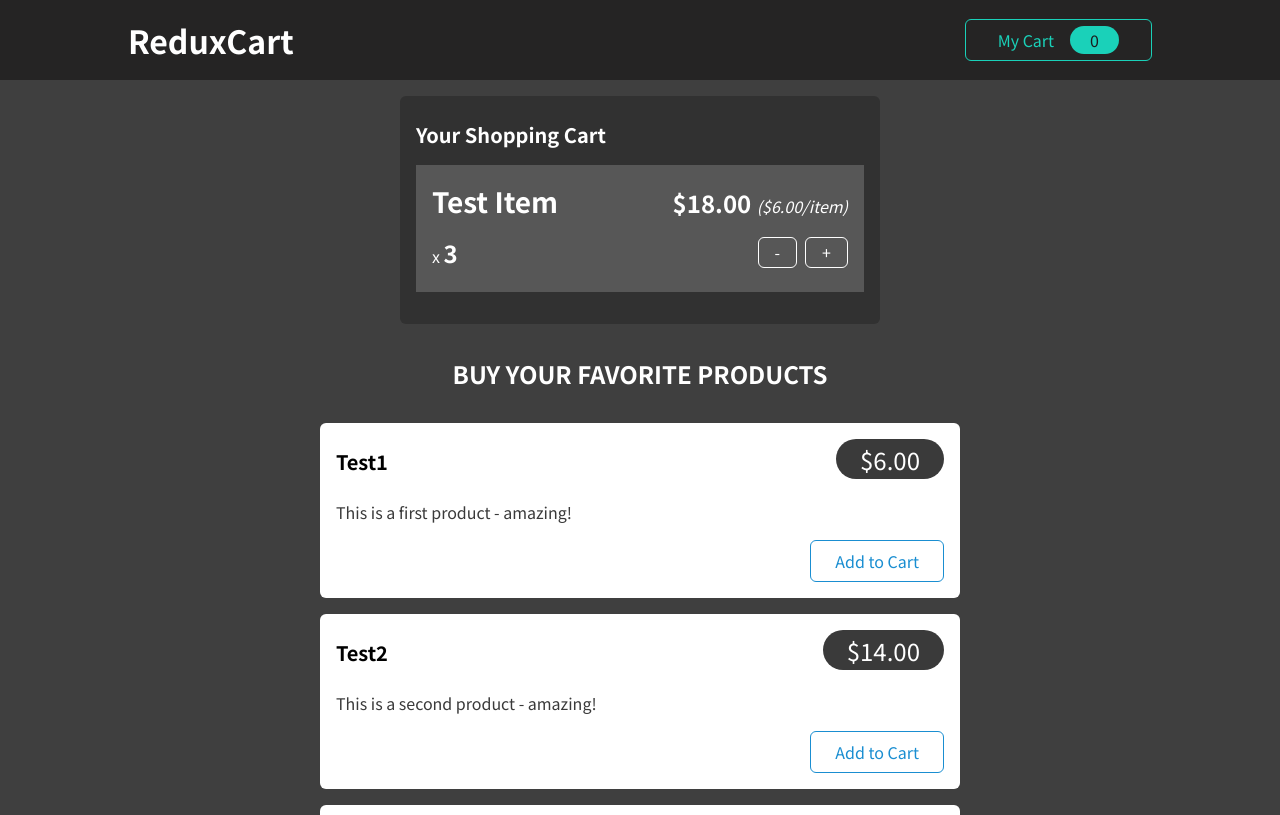
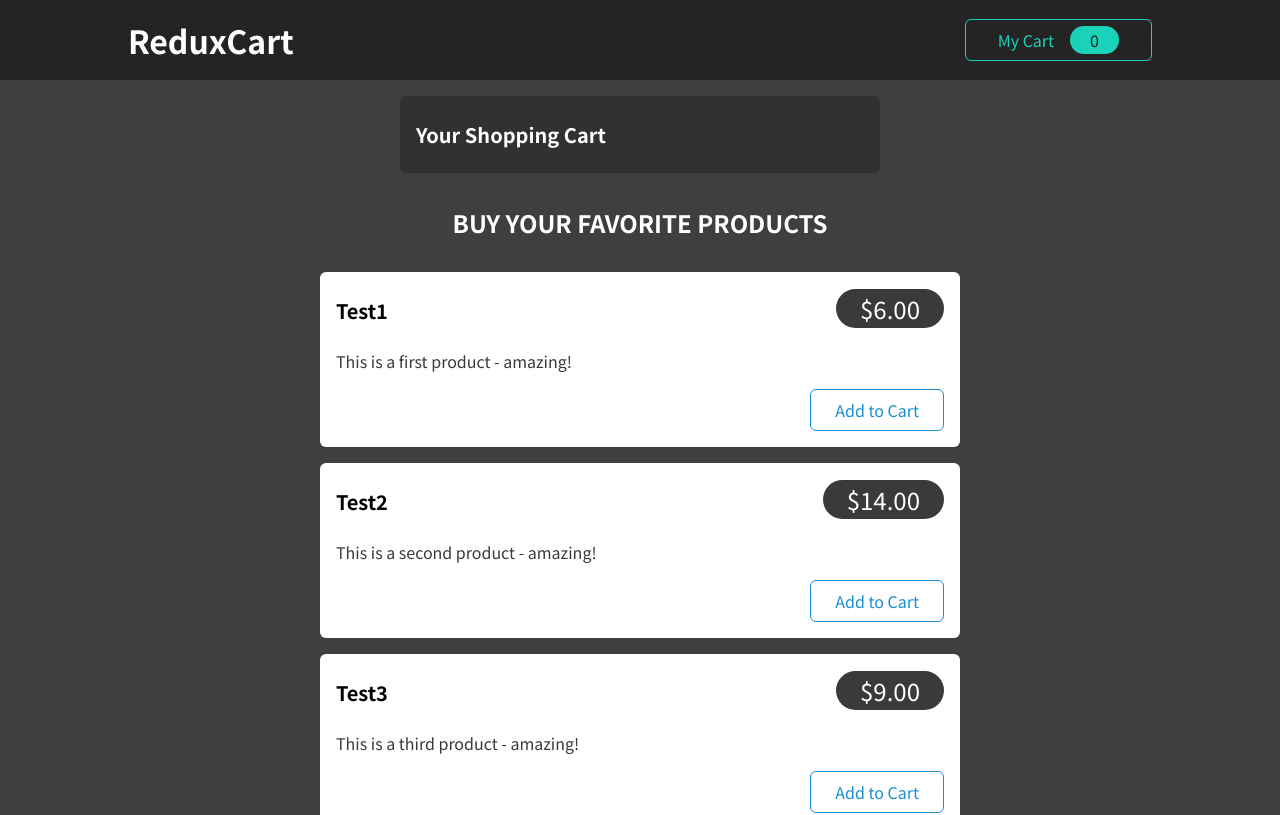
Before and after one commit to Simranjit884/dummy-cart, a React (Create React App) app: page / in a window 1280 px wide. Shown: the top 815 px of the page. Built offline with nearby package versions, Linux system fonts and the light colour scheme.

Commit message:
fixing item quantity number error

```diff
--- a/src/components/Cart/Cart.js
+++ b/src/components/Cart/Cart.js
@@ -1,15 +1,25 @@
-import Card from '../UI/Card';
-import classes from './Cart.module.css';
-import CartItem from './CartItem';
+import Card from "../UI/Card";
+import classes from "./Cart.module.css";
+import CartItem from "./CartItem";
+import { useSelector } from "react-redux";
 
 const Cart = (props) => {
+  const cartItems = useSelector((state) => state.cart.items);
+
   return (
     <Card className={classes.cart}>
       <h2>Your Shopping Cart</h2>
       <ul>
-        <CartItem
-          item={{ title: 'Test Item', quantity: 3, total: 18, price: 6 }}
-        />
+        {cartItems.map((cartItem) => (
+          <CartItem
+            item={{
+              title: cartItem.name,
+              quantity: cartItem.quantity,
+              total: cartItem.totalPrice,
+              price: cartItem.price,
+            }}
+          />
+        ))}
       </ul>
     </Card>
   );
--- a/src/store/store-slices/cart-slice.js
+++ b/src/store/store-slices/cart-slice.js
@@ -12,7 +12,7 @@ const cartSlice = createSlice({
       const existingItem = state.items.find((item) => item.id === newItem.id);
       if (!existingItem) {
         state.items.push({
-          itemId: newItem.id,
+          id: newItem.id,
           price: newItem.price,
           quantity: 1,
           totalPrice: newItem.price,
@@ -26,16 +26,18 @@ const cartSlice = createSlice({
     },
     removeItemsFromCart(state, action) {
       const itemId = action.payload;
-        const existingItem = state.items.find(item=> item.id === itemId);
-        if(existingItem.quantity === 1) {
-            const updatedCartItems = state.items.filter(item=> item.id !== existingItem.id);
+      const existingItem = state.items.find((item) => item.id === itemId);
+      if (existingItem.quantity === 1) {
+        const updatedCartItems = state.items.filter(
+          (item) => item.id !== existingItem.id
+        );
         state.items = updatedCartItems;
       } else {
         existingItem.quantity--;
         existingItem.totalPrice = existingItem.totalPrice - existingItem.price;
       }
       existingItem.totalQuantity--;
-    }
+    },
   },
 });
 
```
Also changed, not shown: 1 other file (tests, documents, lock files or other folders). Lines whose indentation alone changed are shown as unchanged.
